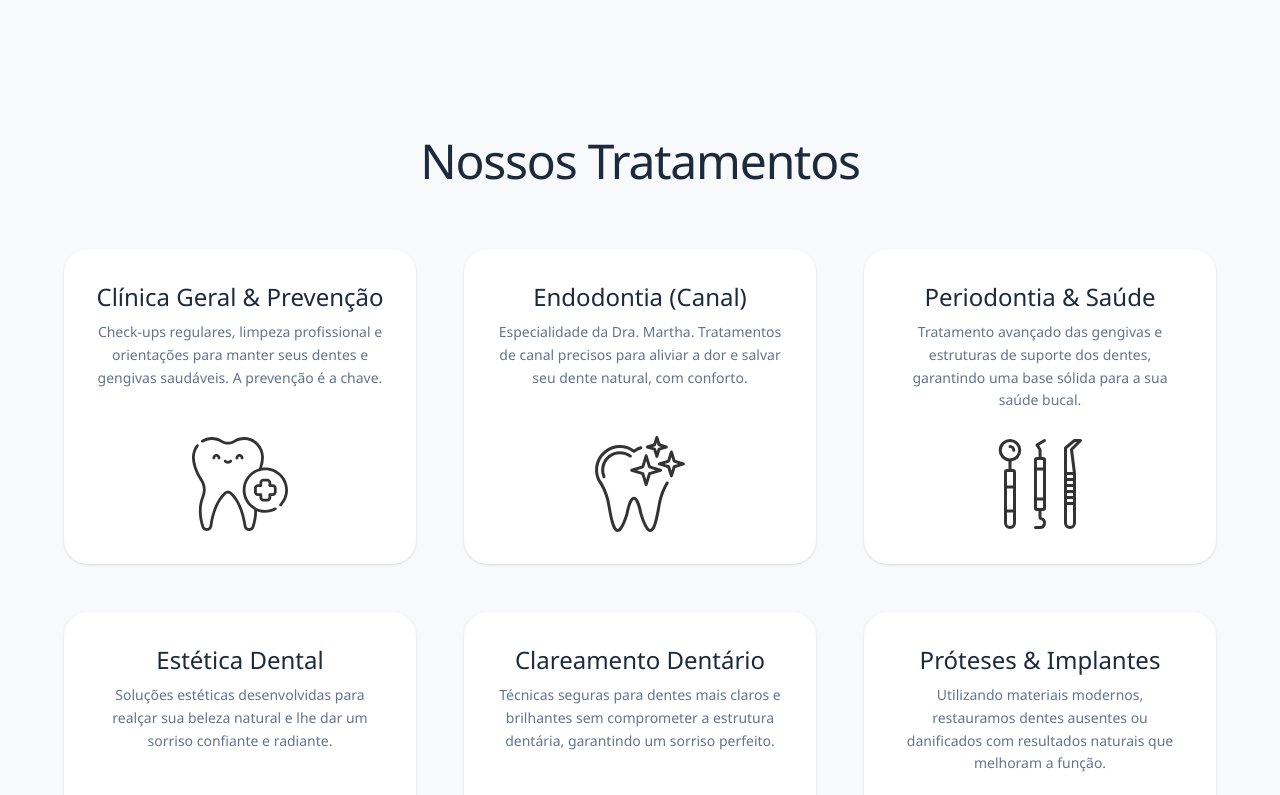
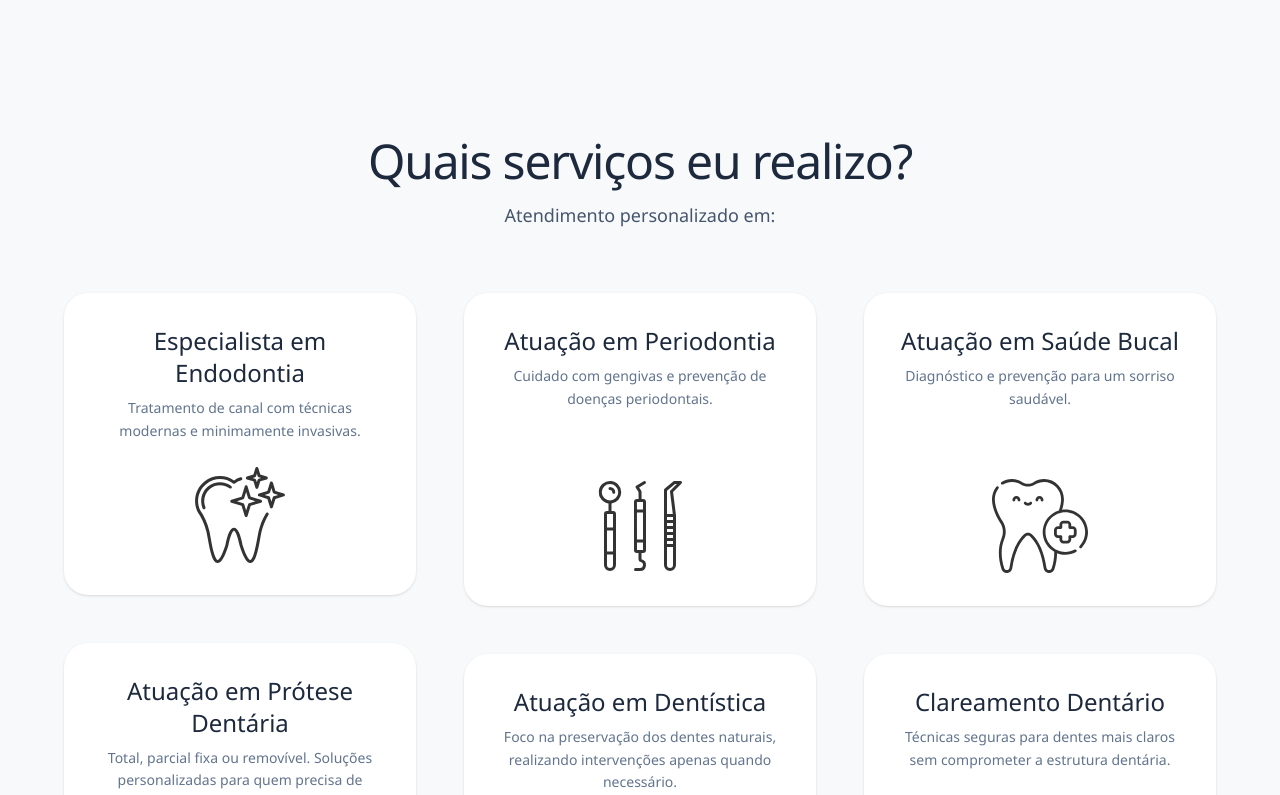
Before and after one commit to not-kode/marthanardy, a Next.js app: page / in a window 1280 px wide. Shown: the part 940-1735 px from the top of the page. Built offline with nearby package versions, Linux system fonts and the light colour scheme; no server answers.

Commit message:
Adjust services copy to match approved site

```diff
--- a/src/app/page.tsx
+++ b/src/app/page.tsx
@@ -275,7 +275,8 @@ export default function Home() {
       <section id="servicos" className="py-[100px] md:py-[140px] bg-[#f8f9fa] scroll-mt-20">
         <div className="max-w-[1200px] mx-auto px-6">
           <div className="text-center mb-16">
-            <h2 className="text-4xl md:text-5xl font-light text-slate-800 tracking-tight">Nossos Tratamentos</h2>
+            <h2 className="text-4xl md:text-5xl font-light text-slate-800 tracking-tight">Quais serviços eu realizo?</h2>
+            <p className="mt-4 text-base md:text-lg text-slate-600">Atendimento personalizado em:</p>
           </div>
 
           <div className="grid lg:grid-cols-3 gap-8 md:gap-12 relative">
@@ -283,18 +284,18 @@ export default function Home() {
             {/* Coluna 1 */}
             <div className="flex flex-col gap-8 md:gap-12">
               <motion.div variants={fadeIn} initial="hidden" whileInView="visible" viewport={{ once: true }} className="bg-white rounded-3xl p-8 shadow-sm flex flex-col items-center text-center h-full">
-                <h3 className="text-2xl font-light text-slate-800 mb-2">Clínica Geral & Prevenção</h3>
-                <p className="text-sm text-slate-500 mb-6 leading-relaxed flex-1">Check-ups regulares, limpeza profissional e orientações para manter seus dentes e gengivas saudáveis. A prevenção é a chave.</p>
+                <h3 className="text-2xl font-light text-slate-800 mb-2">Especialista em Endodontia</h3>
+                <p className="text-sm text-slate-500 mb-6 leading-relaxed flex-1">Tratamento de canal com técnicas modernas e minimamente invasivas.</p>
                 <div className="w-full flex justify-center opacity-80 mix-blend-multiply mt-auto">
-                  <img src="/icons/dental-care.svg" alt="Prevenção" className="h-24 object-contain" />
+                  <img src="/icons/tooth.svg" alt="Endodontia" className="h-24 object-contain" />
                 </div>
               </motion.div>
 
               <motion.div variants={fadeIn} initial="hidden" whileInView="visible" viewport={{ once: true }} className="bg-white rounded-3xl p-8 shadow-sm flex flex-col items-center text-center h-full">
-                <h3 className="text-2xl font-light text-slate-800 mb-2">Estética Dental</h3>
-                <p className="text-sm text-slate-500 mb-6 leading-relaxed flex-1">Soluções estéticas desenvolvidas para realçar sua beleza natural e lhe dar um sorriso confiante e radiante.</p>
+                <h3 className="text-2xl font-light text-slate-800 mb-2">Atuação em Prótese Dentária</h3>
+                <p className="text-sm text-slate-500 mb-6 leading-relaxed flex-1">Total, parcial fixa ou removível. Soluções personalizadas para quem precisa de reabilitação oral.</p>
                 <div className="w-full flex justify-center opacity-80 mix-blend-multiply mt-auto">
-                  <img src="/icons/dentist.svg" alt="Estética" className="h-24 object-contain" />
+                  <img src="/icons/dentist.svg" alt="Prótese Dentária" className="h-24 object-contain" />
                 </div>
               </motion.div>
             </div>
@@ -302,16 +303,16 @@ export default function Home() {
             {/* Coluna 2 */}
             <div className="flex flex-col gap-8 md:gap-12">
               <motion.div variants={fadeIn} initial="hidden" whileInView="visible" viewport={{ once: true }} className="bg-white rounded-3xl p-8 shadow-sm flex flex-col items-center text-center h-full">
-                <h3 className="text-2xl font-light text-slate-800 mb-2">Endodontia (Canal)</h3>
-                <p className="text-sm text-slate-500 mb-6 leading-relaxed flex-1">Especialidade da Dra. Martha. Tratamentos de canal precisos para aliviar a dor e salvar seu dente natural, com conforto.</p>
+                <h3 className="text-2xl font-light text-slate-800 mb-2">Atuação em Periodontia</h3>
+                <p className="text-sm text-slate-500 mb-6 leading-relaxed flex-1">Cuidado com gengivas e prevenção de doenças periodontais.</p>
                 <div className="w-full flex justify-center opacity-80 mix-blend-multiply mt-auto">
-                  <img src="/icons/tooth.svg" alt="Endodontia" className="h-24 object-contain" />
+                  <img src="/icons/dentist-tools.svg" alt="Periodontia" className="h-24 object-contain" />
                 </div>
               </motion.div>
 
               <motion.div variants={fadeIn} initial="hidden" whileInView="visible" viewport={{ once: true }} className="bg-white rounded-3xl p-8 shadow-sm flex flex-col items-center text-center h-full">
-                <h3 className="text-2xl font-light text-slate-800 mb-2">Clareamento Dentário</h3>
-                <p className="text-sm text-slate-500 mb-6 leading-relaxed flex-1">Técnicas seguras para dentes mais claros e brilhantes sem comprometer a estrutura dentária, garantindo um sorriso perfeito.</p>
+                <h3 className="text-2xl font-light text-slate-800 mb-2">Atuação em Dentística</h3>
+                <p className="text-sm text-slate-500 mb-6 leading-relaxed flex-1">Foco na preservação dos dentes naturais, realizando intervenções apenas quando necessário.</p>
                 <div className="w-full flex justify-center opacity-80 mix-blend-multiply mt-auto">
                   <Sparkles size={80} className="text-slate-700" strokeWidth={1} />
                 </div>
@@ -321,18 +322,18 @@ export default function Home() {
             {/* Coluna 3 */}
             <div className="flex flex-col gap-8 md:gap-12">
               <motion.div variants={fadeIn} initial="hidden" whileInView="visible" viewport={{ once: true }} className="bg-white rounded-3xl p-8 shadow-sm flex flex-col items-center text-center h-full">
-                <h3 className="text-2xl font-light text-slate-800 mb-2">Periodontia & Saúde</h3>
-                <p className="text-sm text-slate-500 mb-6 leading-relaxed flex-1">Tratamento avançado das gengivas e estruturas de suporte dos dentes, garantindo uma base sólida para a sua saúde bucal.</p>
+                <h3 className="text-2xl font-light text-slate-800 mb-2">Atuação em Saúde Bucal</h3>
+                <p className="text-sm text-slate-500 mb-6 leading-relaxed flex-1">Diagnóstico e prevenção para um sorriso saudável.</p>
                 <div className="w-full flex justify-center opacity-80 mix-blend-multiply mt-auto">
-                  <img src="/icons/dentist-tools.svg" alt="Periodontia" className="h-24 object-contain" />
+                  <img src="/icons/dental-care.svg" alt="Saúde Bucal" className="h-24 object-contain" />
                 </div>
               </motion.div>
 
               <motion.div variants={fadeIn} initial="hidden" whileInView="visible" viewport={{ once: true }} className="bg-white rounded-3xl p-8 shadow-sm flex flex-col items-center text-center h-full">
-                <h3 className="text-2xl font-light text-slate-800 mb-2">Próteses & Implantes</h3>
-                <p className="text-sm text-slate-500 mb-6 leading-relaxed flex-1">Utilizando materiais modernos, restauramos dentes ausentes ou danificados com resultados naturais que melhoram a função.</p>
+                <h3 className="text-2xl font-light text-slate-800 mb-2">Clareamento Dentário</h3>
+                <p className="text-sm text-slate-500 mb-6 leading-relaxed flex-1">Técnicas seguras para dentes mais claros sem comprometer a estrutura dentária.</p>
                 <div className="w-full flex justify-center opacity-80 mix-blend-multiply mt-auto">
-                  <img src="/icons/implant.svg" alt="Implantes" className="h-24 object-contain" />
+                  <img src="/icons/implant.svg" alt="Clareamento Dentário" className="h-24 object-contain" />
                 </div>
               </motion.div>
             </div>
```
